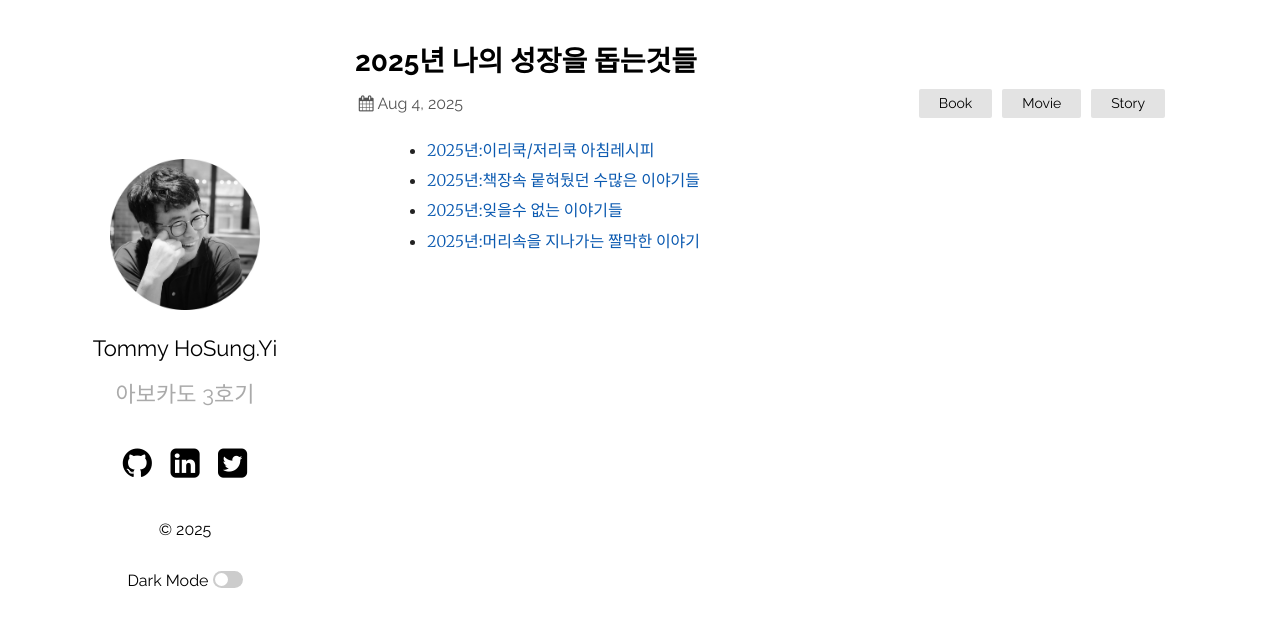
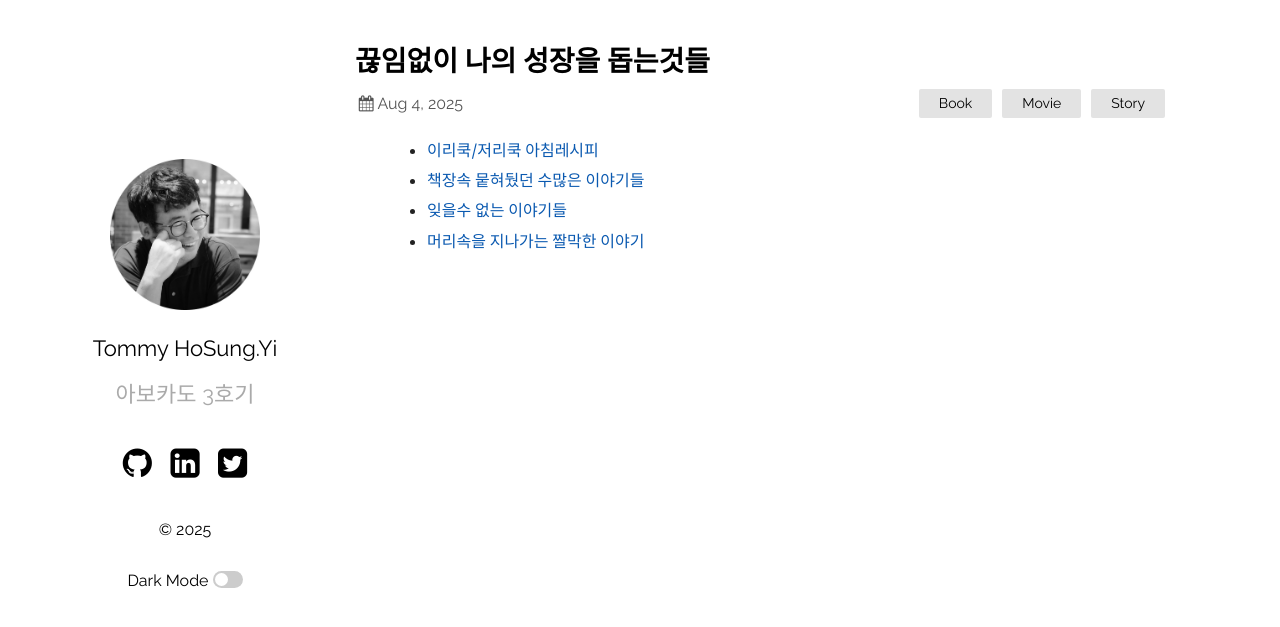
Before and after one commit to hslee77/hslee77.github.io, a Jekyll site: the page built from _posts/2025-08-05-growth.md, in a window 1280 px wide. Shown: the top 627 px of the page. Built offline with Jekyll 4.4.1, drawn with Linux system fonts in a browser that asks for light colours.

Commit message:
20251215 update v1.1

```diff
--- a/_posts/2025-08-05-growth.md
+++ b/_posts/2025-08-05-growth.md
@@ -1,11 +1,11 @@
 ---
 layout: post
-title:  "2025년 나의 성장을 돕는것들"
+title:  "끊임없이 나의 성장을 돕는것들"
 date:   2025-08-05 01:20:36 +0900
 categories: [Book,Movie,Story]
 ---
 
-- [2025년:이리쿡/저리쿡 아침레시피](https://hslee77.github.io/wiki/memo/2025-09-06-cook.html)
-- [2025년:책장속 뭍혀뒀던 수많은 이야기들](https://hslee77.github.io/wiki/memo/2025-08-16-book.html)
-- [2025년:잊을수 없는 이야기들](https://hslee77.github.io/wiki/memo/2025-08-17-insight.html)
-- [2025년:머리속을 지나가는 짤막한 이야기](https://hslee77.github.io/wiki/memo/2025-09-06-diary.html)
+- [이리쿡/저리쿡 아침레시피](https://hslee77.github.io/wiki/memo/2025-09-06-cook.html)
+- [책장속 뭍혀뒀던 수많은 이야기들](https://hslee77.github.io/wiki/memo/2025-08-16-book.html)
+- [잊을수 없는 이야기들](https://hslee77.github.io/wiki/memo/2025-08-17-insight.html)
+- [머리속을 지나가는 짤막한 이야기](https://hslee77.github.io/wiki/memo/2025-09-06-diary.html)
```
